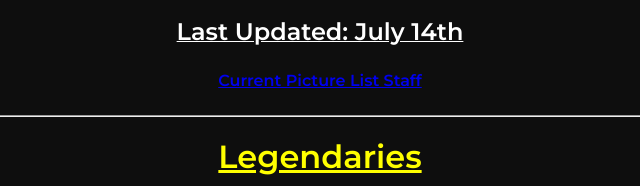
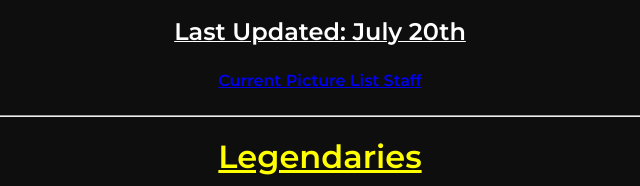
Before and after one commit to FleeTheFacilityValues/PictureList, a plain HTML site: page index.html in a window 1280 px wide. Shown: the part 245-431 px from the top of the page, 320-960 px from the left. Drawn offline with Linux system fonts and the light colour scheme.

Commit message:
Update index.html

```diff
--- a/index.html
+++ b/index.html
@@ -22,7 +22,7 @@
         <h4 style="text-align: center;">| <a href="https://fleethefacilityvalues.github.io/Elusives/" style="color: #ffaa00;">Elusives</a> | <a href="https://fleethefacilityvalues.github.io/Legendaries/" style="color:yellow;">Legendaries</a> | <a href="https://fleethefacilityvalues.github.io/Epics/" style="color: #ff00ff;">Epics</a> | <a href="https://fleethefacilityvalues.github.io/Rares/" style="color: rgb(0, 255, 255);">Rares</a> | <a href="https://fleethefacilityvalues.github.io/Commons/" style="color: #00ff00;">Commons</a> |</h4>
         <hr>
         <h2 style="text-align: center;"><b><font size="7" color="#7fbfff"><u>Picture Lists</font></u></b></h2>
-        <h3 style="text-align: center;"><b><u><font size="5">Last Updated: July 14th</font></u></b></h2>
+        <h3 style="text-align: center;"><b><u><font size="5">Last Updated: July 20th</font></u></b></h2>
         <h6 style="text-align: center;"><b><font size="3"><a href="members.html">Current Picture List Staff</a></font></b></h6></u></b></h6>
         <hr>
         <h2 style="text-align: center;"><b><font size="6" color="#ffff00"><u>Legendaries</u></font></u></b></h2>
```
